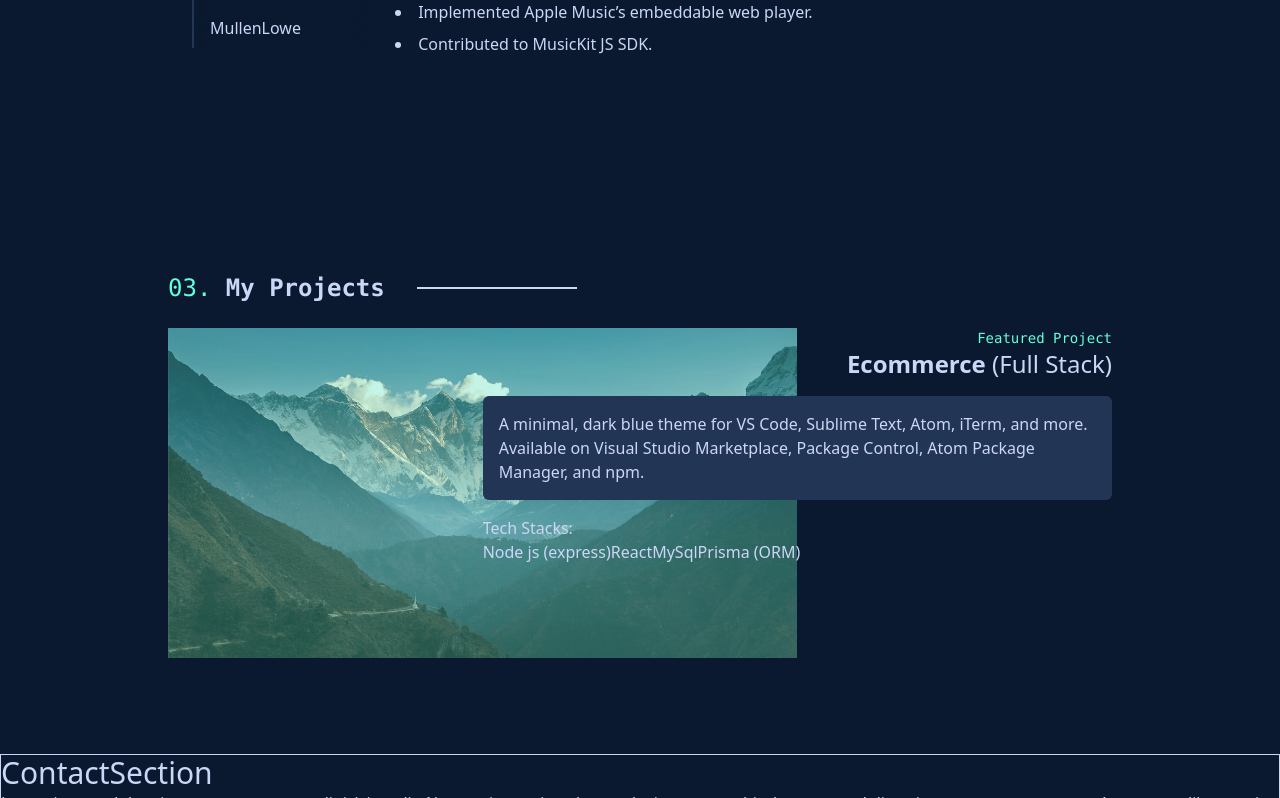
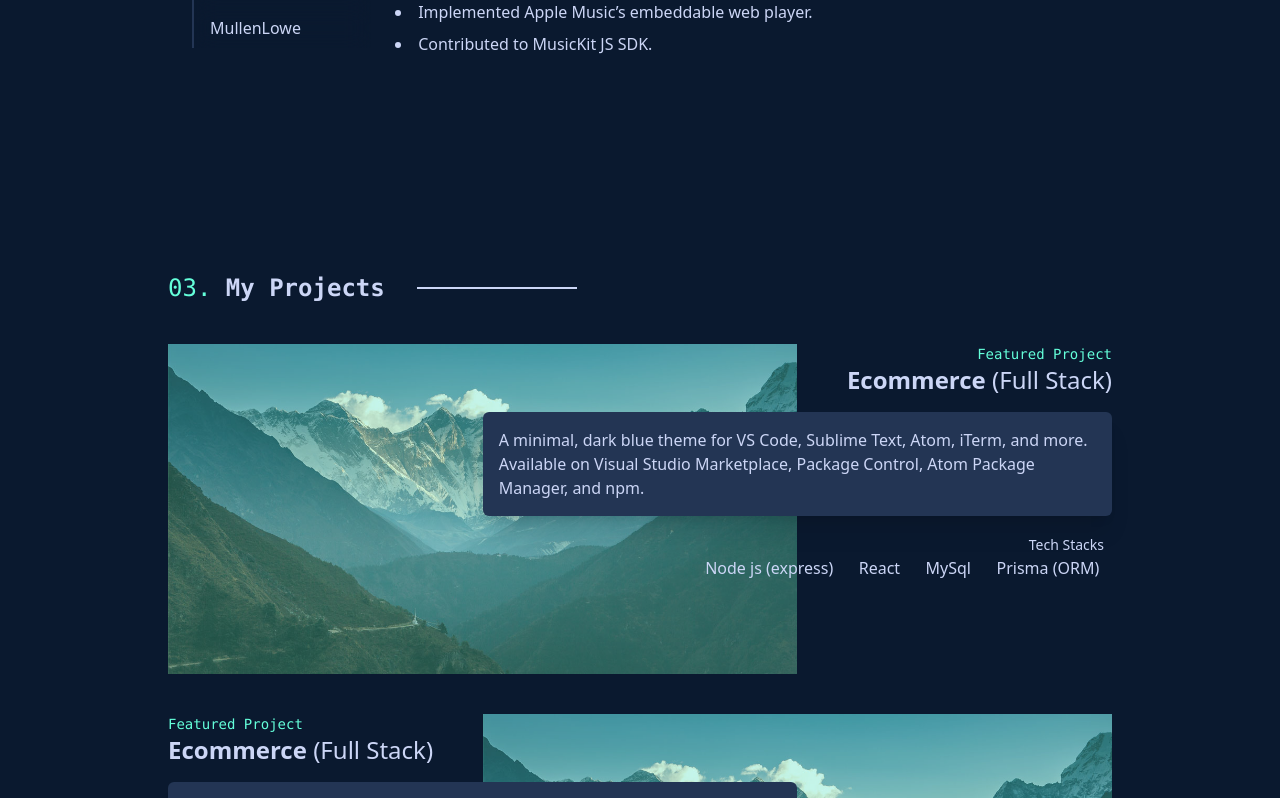
Before and after one commit to PongsatornR-11/portfolio, a React (Vite) app in the folder client/: page / in a window 1280 px wide. Shown: the part 2002-2800 px from the top of the page. Built offline with nearby package versions, Linux system fonts and the light colour scheme.

Commit message:
complete create projectcard and Contact section , Complete create for all main component

```diff
--- a/client/src/components/ContactSection.jsx
+++ b/client/src/components/ContactSection.jsx
@@ -1,12 +1,19 @@
 import React from 'react'
+import Button from './utils/Button'
 
 const ContactSection = () => {
     return (
-        <section className='h-screen border border-accent text-accent'>
-            <h1 className='text-3xl'>ContactSection</h1>
-            <p>
-                Lorem ipsum, dolor sit amet consectetur adipisicing elit. Neque eius optio voluptas ducimus aut nobis, harum quod dicta, inventore, cumque non. Aspernatur libero quis ea quo fuga voluptate doloribus ipsam!
-            </p>
+        <section className='max-w-2xl mx-auto flex justify-center items-center h-[70vh] px-4'>
+            <div className='text-center'>
+                <p className='font-mono text-secondary'>04. What's Next</p>
+                <p className='text-accent text-5xl font-bold'>Get In Touch</p>
+                <p className='text-accent text-2xl mt-4'>
+                    I'm always open to discussing new projects, creative ideas or opportunities to be part of your visions.
+                </p>
+                <a href="mailto:pongsatorn.rk@gmail.com">
+                    <Button className={'font-mono border px-5 py-3 rounded-md my-14'}>Say Hello</Button>
+                </a>
+            </div>
         </section>
     )
 }
--- a/client/src/components/Hero.jsx
+++ b/client/src/components/Hero.jsx
@@ -49,7 +49,7 @@ const Hero = () => {
                 {
                     heroComponents.map((heroComponent, index) => {
                         return (
-                            <FadeIn delay={index * 300 + 1900} duration={400} translateY='1rem'>
+                            <FadeIn delay={index * 300 + 2000} duration={400} translateY='1rem'>
                                 {heroComponent.element}
                             </FadeIn>
                         )
--- a/client/src/components/Projects.jsx
+++ b/client/src/components/Projects.jsx
@@ -1,6 +1,12 @@
 import React from 'react'
-import ImageHover from './style/ImageHover'
-import NodeJS from './icons/NodeJS'
+import { ProjectCardMdLeft, ProjectCardMdRight } from './project/ProjectCardMd'
+import FadeInScroll from './style/FadeInScroll'
+
+const ProjectList = [
+    <ProjectCardMdRight />,
+    <ProjectCardMdLeft />,
+    <ProjectCardMdRight />
+]
 
 const Projects = () => {
     return (
@@ -16,28 +22,13 @@ const Projects = () => {
                     <div className='h-px w-40 border'></div>
                 </div>
 
-
-
-                {/* style of md: */}
-                <div className='relative flex'>
-                    <ImageHover
-                        src={'/mountain-3.jpg'}
-                        className={'absolute left-0 w-2/3 z-0'}
-                    />
-                    <div className='absolute right-0 z-10 max-w-2/3'>
-                        <p className='font-mono text-sm text-secondary text-right'>Featured Project</p>
-                        <p className='text-2xl font-bold text-right'>Ecommerce <span className='text-2xl font-medium'>(Full Stack)</span></p>
-                        <div className='my-4 p-4 bg-neutral rounded-md'>A minimal, dark blue theme for VS Code, Sublime Text, Atom, iTerm, and more. Available on Visual Studio Marketplace, Package Control, Atom Package Manager, and npm.</div>
-                        <div>
-                            <span>Tech Stacks:</span><ul className='flex'>
-                                <li>Node js (express)</li>
-                                <li>React</li>
-                                <li>MySql</li>
-                                <li>Prisma (ORM)</li>
-                            </ul>
-                        </div>
-                    </div>
-                </div>
+                {ProjectList.map((project, index) => {
+                    return (
+                        <FadeInScroll>
+                            {project}
+                        </FadeInScroll>
+                    )
+                })}
 
 
 
--- /dev/null
+++ b/client/src/components/project/ProjectCardMd.jsx
@@ -0,0 +1,59 @@
+import React from 'react'
+import ImageHover from '../style/ImageHover'
+
+export function ProjectCardMdRight({ project }) {
+    return (
+        <div className='relative flex my-10'>
+            <ImageHover
+                src={'/mountain-3.jpg'}
+                className={'w-2/3 z-0'}
+            />
+            <div className='absolute right-0 z-10 max-w-2/3'>
+                <p className='font-mono text-sm text-secondary text-right'>Featured Project</p>
+                <p className='text-2xl font-bold text-right'>Ecommerce <span className='text-2xl font-medium'>(Full Stack)</span></p>
+                <div className='my-4 p-4 bg-neutral rounded-md shadow-xl'>A minimal, dark blue theme for VS Code, Sublime Text, Atom, iTerm, and more. Available on Visual Studio Marketplace, Package Control, Atom Package Manager, and npm.</div>
+                <div className='flex justify-end'>
+                    <div className='w-2/3 text-right'>
+                        <span className='p-2 text-sm'>Tech Stacks</span>
+                        <ul className='flex justify-around'>
+                            <li>Node js (express)</li>
+                            <li>React</li>
+                            <li>MySql</li>
+                            <li>Prisma (ORM)</li>
+                        </ul>
+                    </div>
+                </div>
+            </div>
+        </div>
+
+    )
+}
+
+export function ProjectCardMdLeft({ project }) {
+    return (
+        <div className='relative flex my-10'>
+            <div className='w-full flex'>
+                <div className='w-1/3'>
+                </div>
+                <ImageHover
+                    src={'/mountain-3.jpg'}
+                    className={'absolute right-0 w-2/3 z-0'}
+                />
+            </div>
+            <div className='absolute left-0 z-10 max-w-2/3'>
+                <p className='font-mono text-sm text-secondary'>Featured Project</p>
+                <p className='text-2xl font-bold'>Ecommerce <span className='text-2xl font-medium'>(Full Stack)</span></p>
+                <div className='my-4 p-4 bg-neutral rounded-md shadow-xl'>A minimal, dark blue theme for VS Code, Sublime Text, Atom, iTerm, and more. Available on Visual Studio Marketplace, Package Control, Atom Package Manager, and npm.</div>
+                <div className='w-2/3'>
+                    <span className='p-2 text-sm'>Tech Stacks:</span>
+                    <ul className='flex justify-around'>
+                        <li>Node js (express)</li>
+                        <li>React</li>
+                        <li>MySql</li>
+                        <li>Prisma (ORM)</li>
+                    </ul>
+                </div>
+            </div>
+        </div>
+    )
+}
--- a/client/src/pages/Home.jsx
+++ b/client/src/pages/Home.jsx
@@ -11,19 +11,18 @@ import ContactSection from '../components/ContactSection'
 import ContactFix from '../components/utils/ContactFix'
 import MailtoFix from '../components/utils/MailtoFix'
 
+const Sections = [
+  { id: 'about', element: <About /> },
+  { id: 'experience', element: <Experience /> },
+  { id: 'projects', element: <Projects /> },
+  { id: 'contact', element: <ContactSection /> },
+]
+
 
 const Home = () => {
-
-  const Sections = [
-    { id: 'about', element: <About /> },
-    { id: 'experience', element: <Experience /> },
-    { id: 'projects', element: <Projects /> },
-    { id: 'contact', element: <ContactSection /> },
-  ]
   return (
     <div className='flex flex-col mx-auto '>
-        <Hero />
-
+      <Hero />
       {
         Sections.map((section, index) => {
           return (
```
Also changed, not shown: client/src/components/style/ImageHover.jsx (+5 -5 lines), 1 other file (tests, documents, lock files or other folders).
